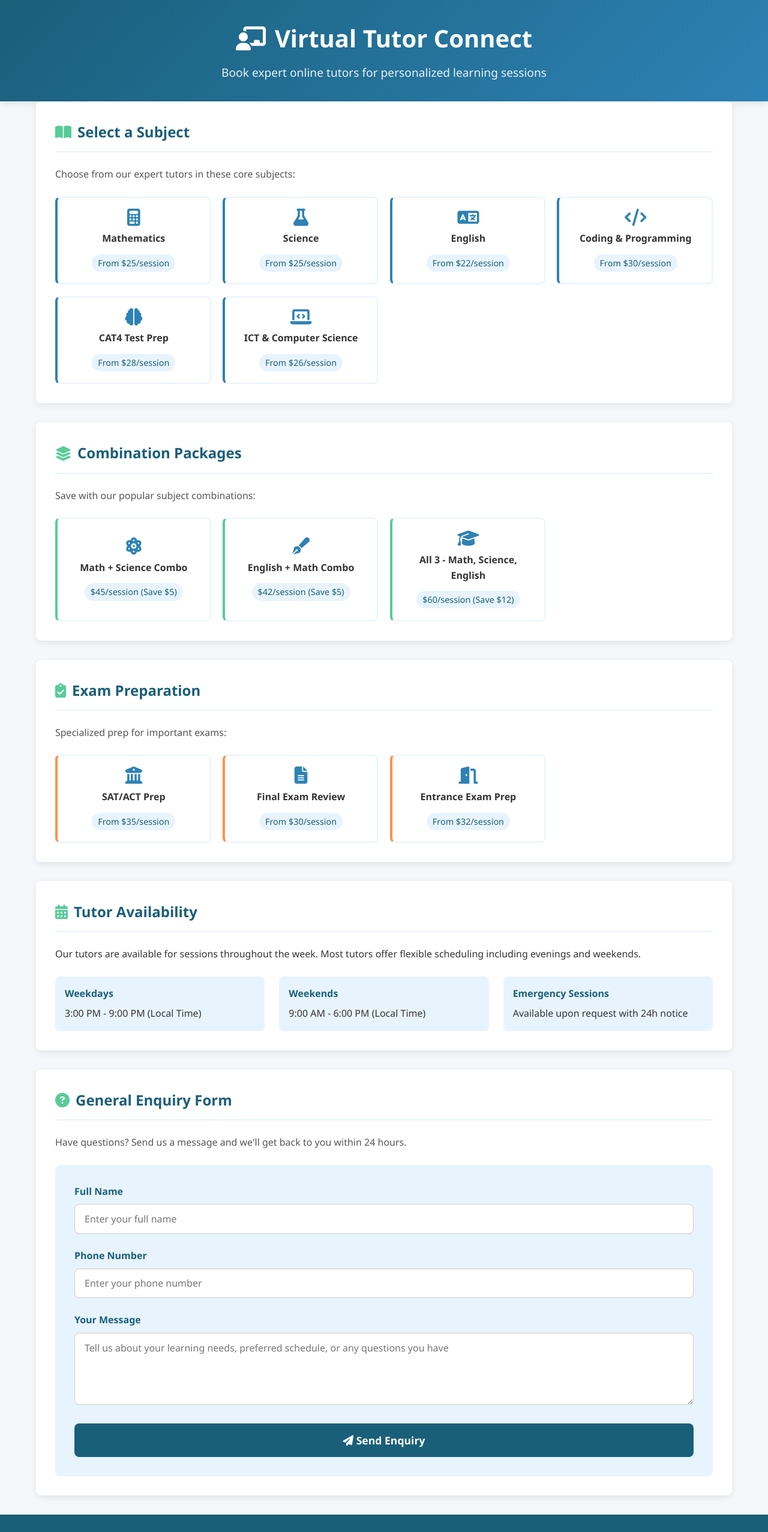
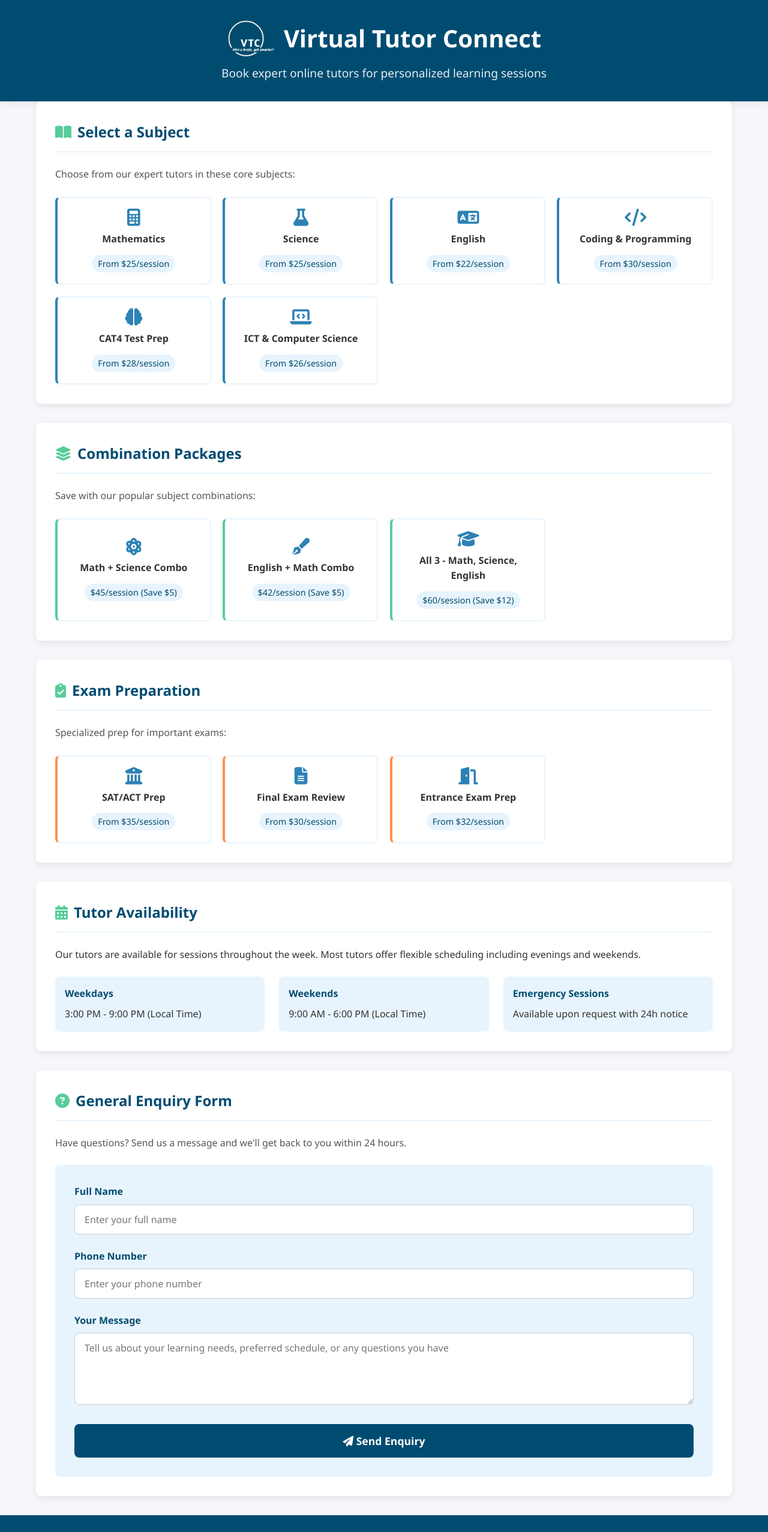
Before and after one commit to accolade99/virtualtutor, a plain HTML site: page index.html in a window 1280 px wide. Shown: the top 2554 px of the page at 60% size. Drawn offline with Linux system fonts and the light colour scheme.

Commit message:
Update index.html

```diff
--- a/index.html
+++ b/index.html
@@ -15,7 +15,6 @@
         }
 
         :root {
-            --primary-blue: #1a5f7a;
             --secondary-blue: #2d82b5;
             --accent-green: #57cc99;
             --light-blue: #e8f4fd;
@@ -40,7 +39,7 @@
 
         /* Header Styles */
         header {
-            background: linear-gradient(135deg, var(--primary-blue), var(--secondary-blue));
+            background: #004C71;
             color: var(--white);
             padding: 2rem 0;
             text-align: center;
@@ -55,7 +54,7 @@
             margin-bottom: 10px;
         }
 
-        .logo i {
+        .logo img {
             font-size: 2.5rem;
         }
 
@@ -84,7 +83,7 @@
         }
 
         h2 {
-            color: var(--primary-blue);
+            color: #004C71;
             margin-bottom: 1.5rem;
             padding-bottom: 0.8rem;
             border-bottom: 2px solid var(--light-blue);
@@ -150,7 +149,7 @@
 
         .btn-price {
             font-size: 0.9rem;
-            color: var(--primary-blue);
+            color:#004C71;
             font-weight: 500;
             background-color: var(--light-blue);
             padding: 3px 10px;
@@ -173,7 +172,7 @@
             display: block;
             margin-bottom: 0.5rem;
             font-weight: 600;
-            color: var(--primary-blue);
+            color:#004C71;
         }
 
         input, textarea {
@@ -196,7 +195,7 @@
         }
 
         .submit-btn {
-            background-color: var(--primary-blue);
+            background-color: #004C71;
             color: var(--white);
             border: none;
             border-radius: var(--border-radius);
@@ -229,7 +228,7 @@
         }
 
         .availability-item h4 {
-            color: var(--primary-blue);
+            color:#004C71;
             margin-bottom: 0.5rem;
         }
 
@@ -271,7 +270,7 @@
         }
 
         .modal h3 {
-            color: var(--primary-blue);
+            color: #004C71;
             margin-bottom: 1rem;
         }
 
@@ -314,7 +313,7 @@
 
         /* Footer */
         footer {
-            background-color: var(--primary-blue);
+            background-color:#004C71;
             color: var(--white);
             padding: 2rem 0;
             text-align: center;
@@ -373,7 +372,8 @@
     <header>
         <div class="container">
             <div class="logo">
-                <i class="fas fa-chalkboard-teacher"></i>
+                <!-- <i class="fas fa-chalkboard-teacher"></i> -->
+                 <img style="width: 80px;" src="./logo.jpg" alt="">
                 <h1>Virtual Tutor Connect</h1>
             </div>
             <p class="tagline">Book expert online tutors for personalized learning sessions</p>
@@ -656,5 +656,4 @@
         });
     </script>
 </body>
-
 </html>
```
